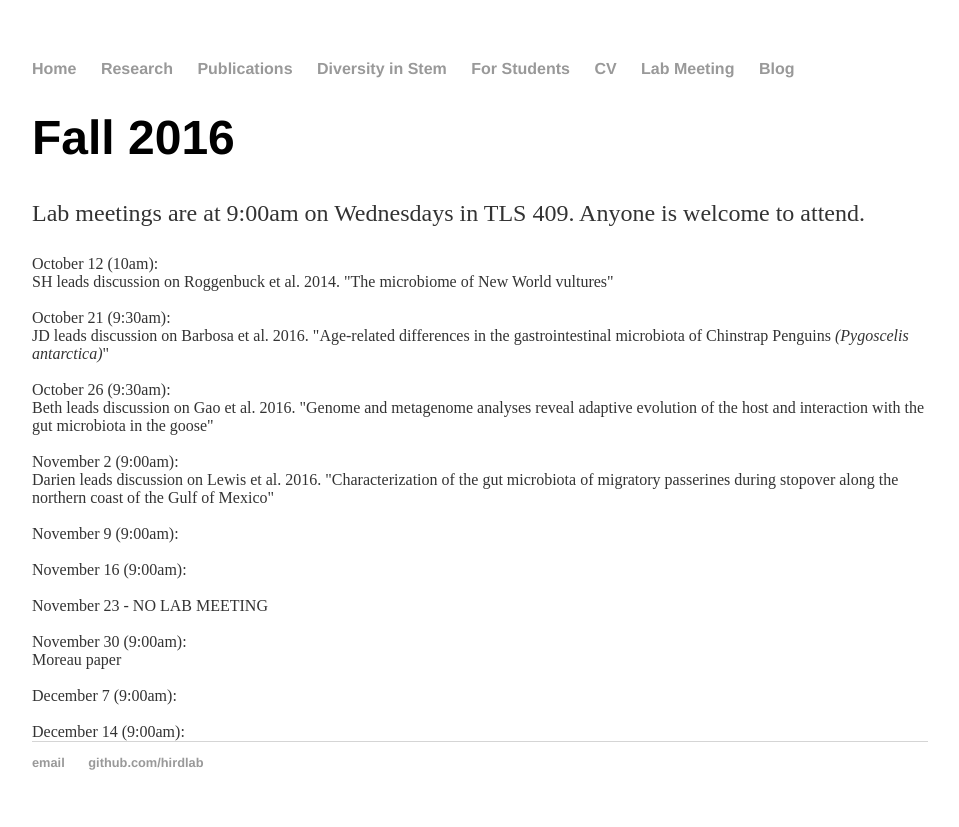
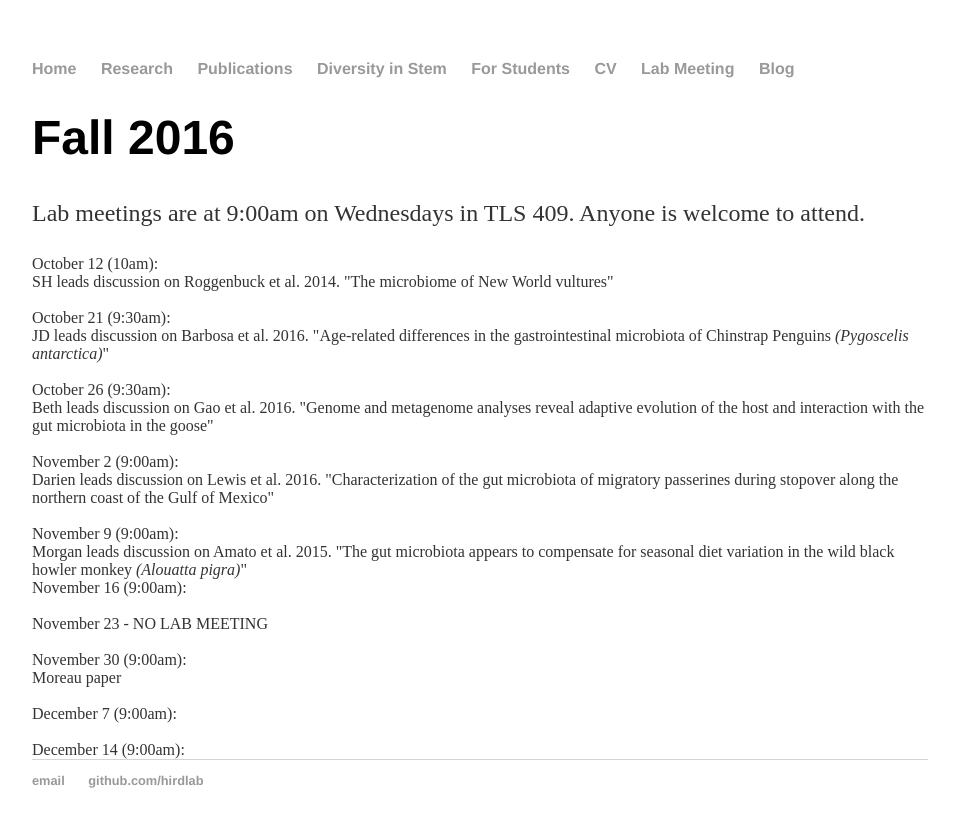
Before and after one commit to HirdLab/HirdLab.github.io, a Jekyll site: the page built from labmeeting/index.html, in a window 1280 px wide. Shown: the top 827 px of the page, without its empty margins (160-1119 px from the left). Built offline with Jekyll 4.4.1, drawn with Linux system fonts in a browser that asks for light colours.

Commit message:
Update index.html

```diff
--- a/labmeeting/index.html
+++ b/labmeeting/index.html
@@ -9,7 +9,7 @@ title: Hird Lab Meeting
 	 October 21 (9:30am): <br>JD leads discussion on Barbosa et al. 2016. "Age-related differences in the gastrointestinal microbiota of Chinstrap Penguins <i>(Pygoscelis antarctica)</i>"  <br><br>
 	 October 26 (9:30am): <br>Beth leads discussion on Gao et al. 2016. "Genome and metagenome analyses reveal adaptive evolution of the host and interaction with the gut microbiota in the goose"<br><br>
 	 November 2 (9:00am): <br>Darien leads discussion on Lewis et al. 2016. "Characterization of the gut microbiota of migratory passerines during stopover along the northern coast of the Gulf of Mexico"<br><br>
-	 November 9 (9:00am): <br><br>
+	 November 9 (9:00am): <br>Morgan leads discussion on Amato et al. 2015. "The gut microbiota appears to compensate for seasonal diet variation in the wild black howler monkey <i>(Alouatta pigra)</i>"<br>
 	 November 16 (9:00am): <br><br>
 	 November 23 - NO LAB MEETING <br><br>
 	 November 30 (9:00am): <br>Moreau paper<br><br>
```
